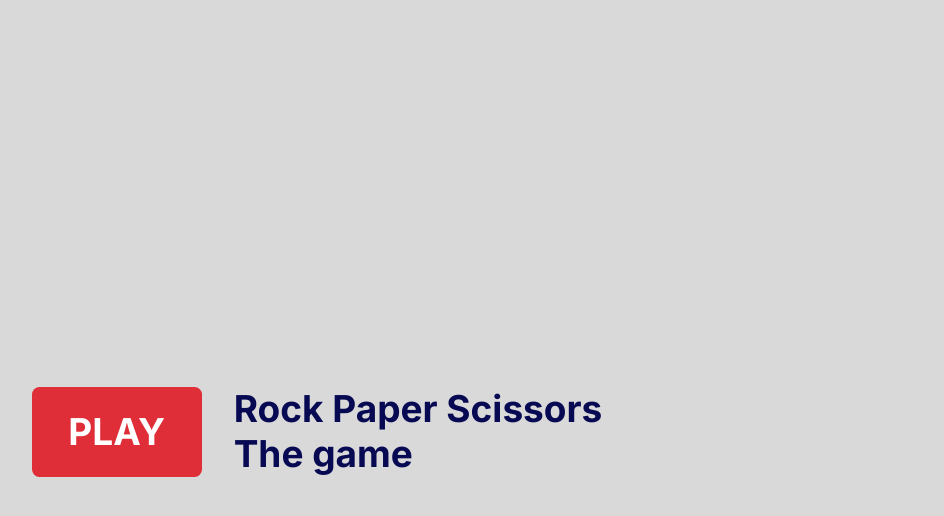
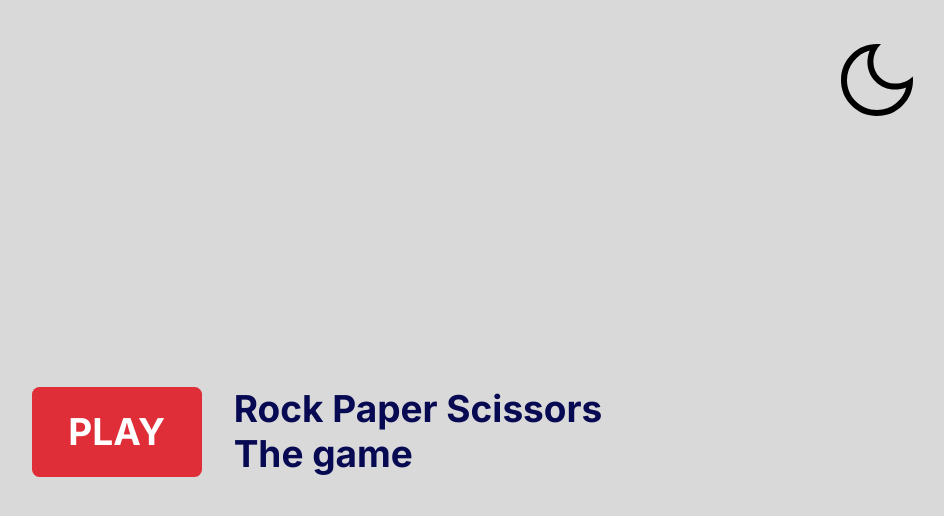
Before and after one commit to SergeyLuzik/rock-paper-scissors, a React (Vite) app: page / in a window 1280 px wide. Shown: the top 516 px of the page, without its empty margins (323-1267 px from the left). Built offline with nearby package versions, Linux system fonts and the light colour scheme.

Commit message:
ref: adds theme icons as components

```diff
--- a/src/components/SwitchThemeButton.jsx
+++ b/src/components/SwitchThemeButton.jsx
@@ -1,12 +1,10 @@
 import { useSelector, useDispatch } from 'react-redux';
 import { switchTheme } from '../actions/theme';
-// import lightModeIcon from '../assets/light-mode.svg';
-// import darkModeIcon from '../assets/dark-mode.svg';
+import LightModeIcon from '../assets/light-mode.svg?react';
+import DarkModeIcon from '../assets/dark-mode.svg?react';
 
 export const SwitchThemeButton = () => {
   const theme = useSelector((state) => state.theme);
-  const themeIcon =
-    theme === 'light' ? 'after:bg-[image:var(--light-icon)]' : 'after:bg-[image:var(--dark-icon)]';
   const dispatch = useDispatch();
   const handleThemeSwitch = () => {
     dispatch(switchTheme());
@@ -14,8 +12,10 @@ export const SwitchThemeButton = () => {
   };
   return (
     <button
-      className={`absolute top-0 right-0 size-24 cursor-pointer after:block after:size-24 ${themeIcon}`}
+      className={`absolute top-0 right-0 size-24 cursor-pointer`}
       type="button"
-      onClick={handleThemeSwitch}></button>
+      onClick={handleThemeSwitch}>
+      {theme === 'dark' ? <LightModeIcon /> : <DarkModeIcon />}
+    </button>
   );
 };
```
